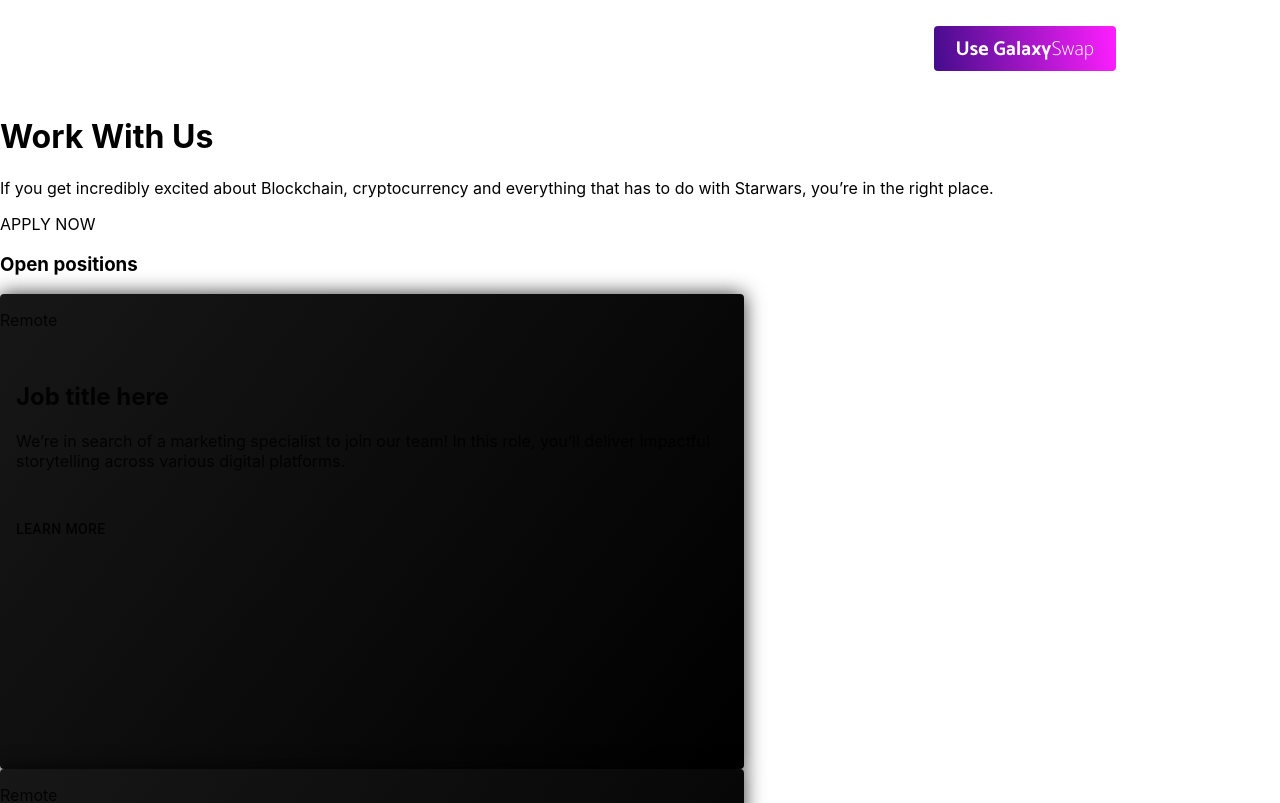
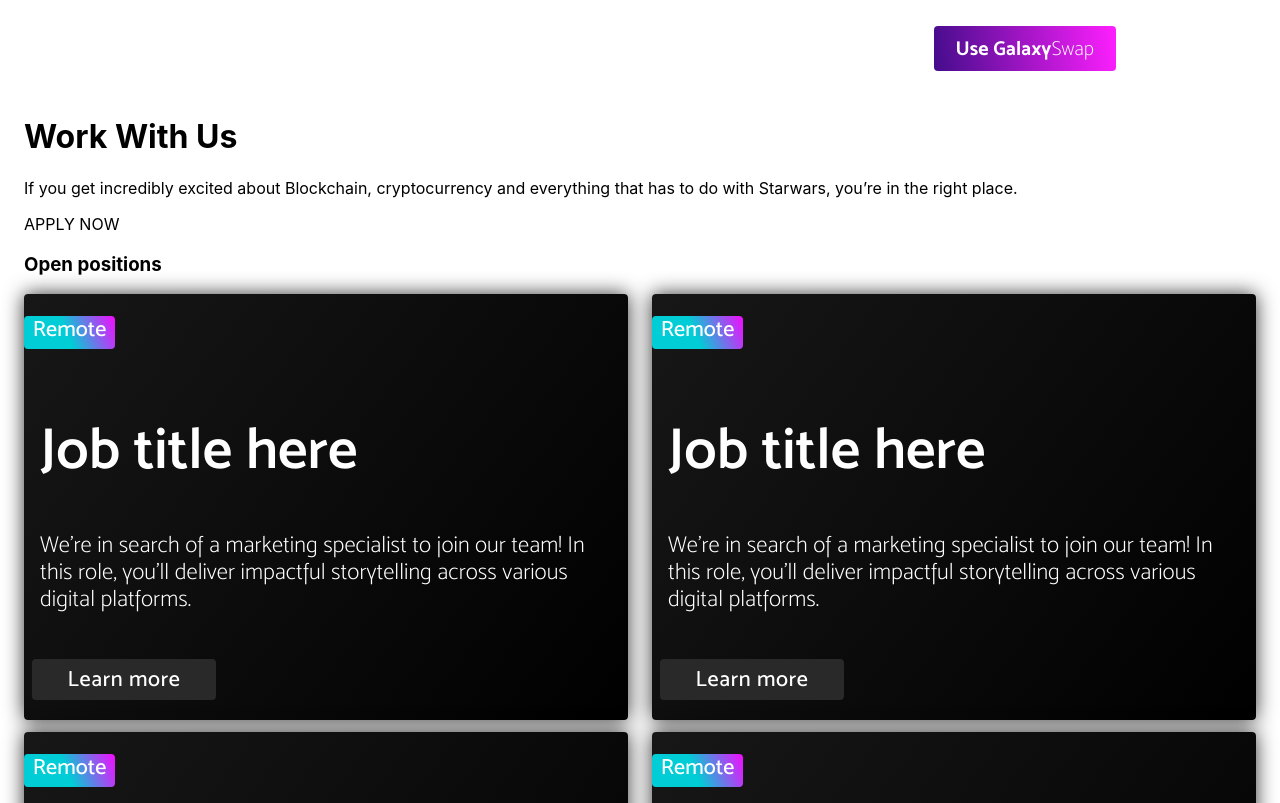
Before and after one commit to HustinKava/GalaxyProtocol, a React (Create React App) app: page /jobs in a window 1280 px wide. Shown: the top 803 px of the page. Built offline with nearby package versions, Linux system fonts and the light colour scheme.

Commit message:
grid layout applied to jobs page

```diff
--- a/src/Components/Jobs/JobCard.js
+++ b/src/Components/Jobs/JobCard.js
@@ -7,25 +7,47 @@ import Button from '@material-ui/core/Button';
 import { makeStyles } from '@material-ui/core/styles';
 
 const useStyles = makeStyles({
-    root: {
-        width: 744.05,
-        height: 474.21,
+    mainCard: {
+        width: '100%',
+        height: '103%',
         background: 'linear-gradient(308deg, #000000 0%, #171717 100%) 0% 0%',
         boxShadow: '0px 0px 20px #000000CB',
         opacity: 1
 
     },
-    bullet: {
-        display: 'inline-block',
-        margin: '0 2px',
-        transform: 'scale(0.8)',
+    postingType: {
+        width: 91,
+        height: 33,
+        background: 'transparent linear-gradient(67deg, #00CDD5 0%, #00CDD5 47%, #F60AFF 100%, #000000 100%) 0% 0% no-repeat padding-box',
+        borderRadius: 4,
+        opacity: 1,
+        color: 'white',
+        fontSize: 22,
+        textAlign: 'center',
+        justifyContent: 'center',
+        // This doesn't seem to be working properly
+        fontFamily: 'Mosk-500'
     },
-    title: {
-        fontSize: 14,
+    jobTitle: {
+        fontSize: 58,
+        fontFamily: 'Mosk-600',
+        color: 'white',
     },
-    pos: {
-        marginBottom: 12,
+    jobDesc: {
+        color: 'white',
+        fontFamily: 'Mosk-200',
+        fontSize: 23
     },
+    learnMore: {
+        background: '#292929',
+        color: '#ffffff',
+        borderRadius: 4,
+        height: 41,
+        width: 184,
+        fontFamily: 'Mosk-500',
+        textTransform: 'none',
+        fontSize: 22
+    }
 });
 
 
@@ -34,17 +56,17 @@ function JobCard() {
     const classes = useStyles();
 
     return (
-        <Card className={classes.root}>
-            <div>
-                <p>Remote</p>
+        <Card className={classes.mainCard}>
+            <div className={classes.postingType}>
+                <p >Remote</p>
             </div>
             <CardContent>
-                <h2>Job title here</h2>
-                <p>We’re in search of a marketing specialist to join our team! In this role, you’ll deliver impactful storytelling across various digital platforms.</p>
+                <h2 className={classes.jobTitle}>Job title here</h2>
+                <p className={classes.jobDesc}>We’re in search of a marketing specialist to join our team! In this role, you’ll deliver impactful storytelling across various digital platforms.</p>
             </CardContent>
 
             <CardActions>
-                <Button>Learn more</Button>
+                <Button className={classes.learnMore} href="">Learn more</Button>
             </CardActions>
         </Card>
     )
--- a/src/Pages/Jobs.js
+++ b/src/Pages/Jobs.js
@@ -3,19 +3,44 @@ import Navbar from '../Components/Navbar/Navbar';
 import Footer from '../Components/Footer';
 import JobsHero from '../Components/Jobs/JobsHero';
 import JobCard from '../Components/Jobs/JobCard'
+import { Container, Grid, Paper, makeStyles } from '@material-ui/core';
 
 const Jobs = () => {
+
+    const useStyles = makeStyles((theme) => ({
+        root: {
+            flexGrow: 1,
+        },
+        paper: {
+            padding: theme.spacing(1),
+        },
+    }));
+    const classes = useStyles();
+
     return (
         <div className=''>
             <Navbar />
+            <Container fluid>
             <JobsHero />
                 <h3>Open positions</h3>
                 <div>
+                    {/* For each new job to be listed add one <Grid item xs={6}> and it's contents */}
+                    <Grid container spacing={3}>
+                        <Grid item xs={6}>
                             <JobCard />
+                        </Grid>
+                        <Grid item xs={6}>
                             <JobCard />
+                        </Grid>
+                        <Grid item xs={6}>
                             <JobCard />
+                        </Grid>
+                        <Grid item xs={6}>
                             <JobCard />
+                        </Grid>
+                    </Grid>
                 </div>
+            </Container>
             <Footer />
         </div>
     )
```
Lines whose indentation alone changed are shown as unchanged.
